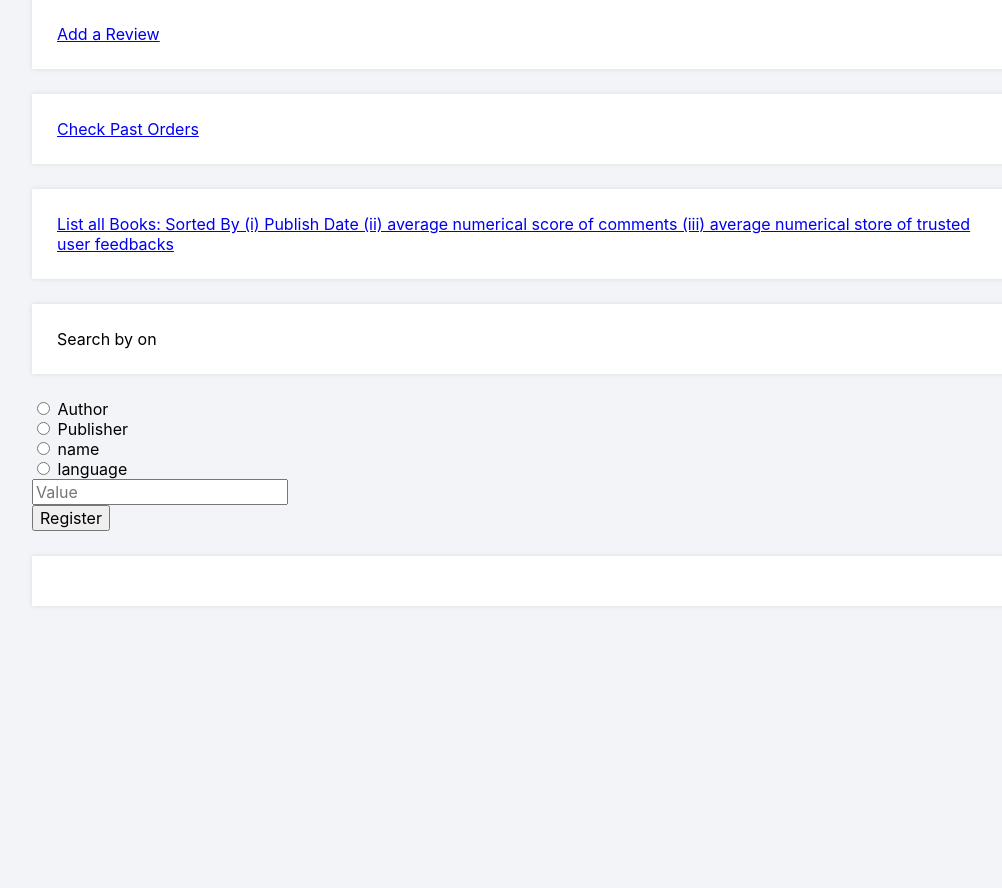
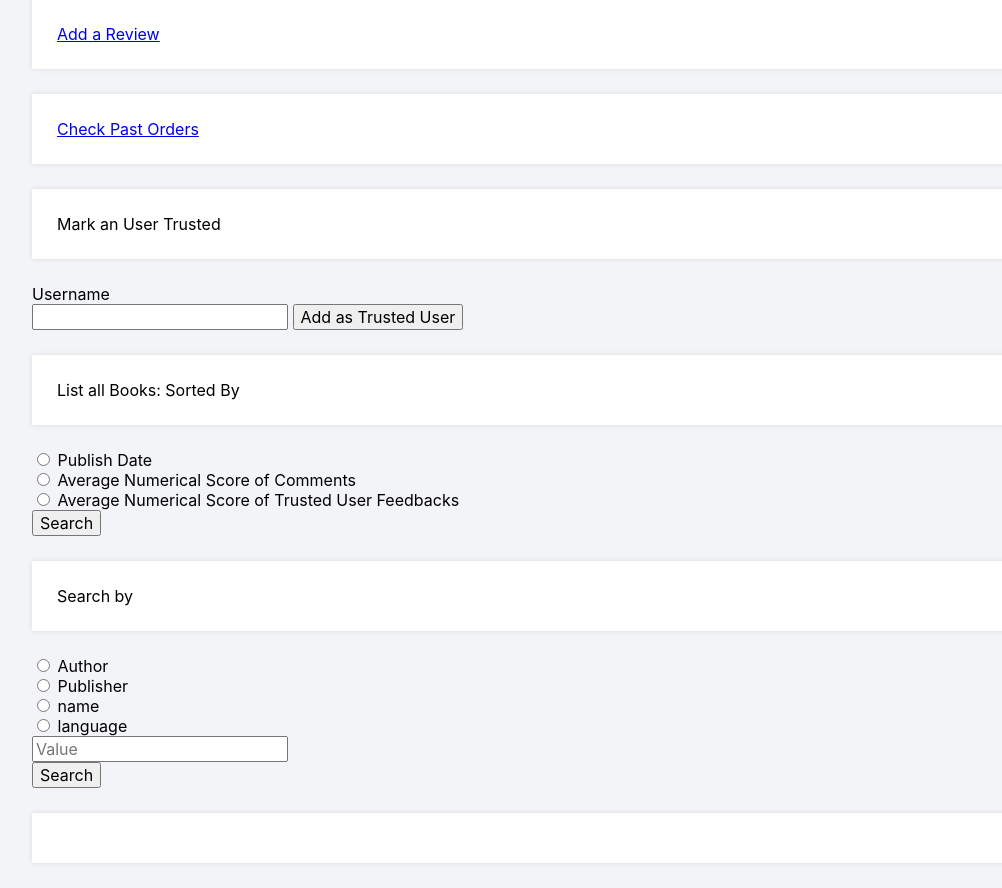
Before and after one commit to agarwalvibhor99/BookStore, a Flask app: template templates/home.html in a window 1280 px wide. Shown: the part 353-1241 px from the top of the page, without its empty margins (108-1110 px from the left). Before the commit the page ends 884 px from the top, so only its background shows below. Run offline with Flask 2, Linux system fonts and the light colour scheme; the template is opened without the code that fills it, so the values that code supplies are empty.

Commit message:
Added Trust Recording

```diff
--- a/-- SQLite.sql
+++ b/-- SQLite.sql
@@ -2,4 +2,4 @@
 SELECT bookData.*, AVG(score) FROM bookData, Review WHERE bookData.ISBN = Review.ISBN GROUP BY Review.ISBN;
 
 -- SQLite
-SELECT bookData.*, Author.name AS Author Name ,AVG(score) FROM bookData LEFT JOIN Author ON bookData.authorID = Author.authorID LEFT JOIN Review ON bookData.ISBN = Review.ISBN GROUP BY Review.ISBN
+SELECT bookData.*, Author.name,AVG(score) FROM bookData LEFT JOIN Author ON bookData.authorID = Author.authorID LEFT JOIN Review ON bookData.ISBN = Review.ISBN GROUP BY Review.ISBN
--- a/main.py
+++ b/main.py
@@ -99,7 +99,7 @@ def register():
                 'SELECT * FROM Customer WHERE username = ?', (username,))
             accountCustomer = cursor.fetchone()
             cursor.execute(
-                'SELECT * FROM Manger WHERE username = ?', (username,))
+                'SELECT * FROM Manager WHERE username = ?', (username,))
             accountManager = cursor.fetchone()
             # If account exists show error and validation checks
             if accountCustomer or accountManager:
@@ -111,7 +111,7 @@ def register():
             else:
                 # Account doesnt exists and the form data is valid, now insert new account into accounts table
                 cursor.execute(
-                    'INSERT INTO Customer(username, password, firstName, lastName, phone, address) VALUES (?, ?, ?, ?, ?, ?)', (username, password, firstName, lastName, phone, address))
+                    'INSERT INTO Customer(username, password, firstName, lastName, phone, address, trustCount) VALUES (?, ?, ?, ?, ?, ?, ?)', (username, password, firstName, lastName, phone, address, 0))
                 con.commit()
                 msg = 'You have successfully registered!'
 
@@ -285,16 +285,61 @@ def profile():
 # add for managers option there
 
 
+@app.route('/pythonlogin/addTrust', methods=['GET', 'POST'])
+def addTrust():
+    # print("request form", request.form['username'])
+    if 'loggedin' in session and session['type'] == 0:
+        msg = ''
+
+        # Check if "username", "password" and "email" POST requests exist (user submitted form)
+        if request.method == 'POST' and 'username' in request.form:
+
+            # Create variables for easy access
+            if request.form['username'] == session['username']:
+                msg = "Can't mark yourself trusted"
+                return render_template('home.html', msg=msg)
+            fromUsername = session['username']
+            toUsername = request.form['username']
+            with sql.connect("Book.db") as con:
+                cursor = con.cursor()
+                cursor.execute(
+                    "SELECT * FROM Customer WHERE username = ?", (toUsername,))
+                customer = cursor.fetchone()
+                if not customer:
+                    msg = "Invalid Username"
+                    return render_template('home.html', msg=msg)
+                cursor.execute(
+                    "SELECT * FROM Trust WHERE fromUsername = ? AND toUsername=?", (fromUsername, toUsername,))
+                record = cursor.fetchone()
+                if(record):
+                    msg = "You have already marked the User Trusted"
+                    return render_template('home.html', msg=msg)
+                cursor.execute(
+                    'UPDATE Customer SET trustCount = trustCount + 1 WHERE username = ?', (request.form['username'],))
+                msg = "Successfuly marked Trusted"
+                con.commit()
+
+        elif request.method == 'POST':
+            # Form is empty... (no POST data)
+            msg = 'Please fill out the form!'
+            # print(request.form)
+
+        return render_template('home.html', msg=msg)
+        # User is not loggedin redirect to login page
+    return redirect(url_for('login'))
+
+
 @app.route('/pythonlogin/displayAllBooks', methods=['GET', 'POST'])
 def displayAllBooks():
     if 'loggedin' in session and (session['type'] == 1 or session['type'] == 0):
         msg = ''
         # Check if "username", "password" and "email" POST requests exist (user submitted form)
         if request.method == 'GET':
+            criteria = request.args['criteria']
             with sql.connect("Book.db") as con:
                 cursor = con.cursor()
                 cursor.execute(
-                    'SELECT bookData.*, Author.name,AVG(score) FROM bookData LEFT JOIN Author ON bookData.authorID = Author.authorID LEFT JOIN Review ON bookData.ISBN = Review.ISBN GROUP BY Review.ISBN')
+                    'SELECT bookData.*, Author.name,AVG(score) FROM bookData LEFT JOIN Author ON bookData.authorID = Author.authorID LEFT JOIN Review ON bookData.ISBN = Review.ISBN GROUP BY Review.ISBN ORDER BY ?', (criteria,))
                 book = cursor.fetchall()
 
                 # If account exists show error and validation checks
--- a/templates/home.html
+++ b/templates/home.html
@@ -5,11 +5,30 @@
 {% block content %}
 <h2>Home Page</h2>
 <p>Welcome back, {{ username }}!</p>
-<p><a href="{{ url_for('createOrder') }}">Create a New Order</p>
-<p><a href="{{ url_for('addReview') }}">Add a Review</p>
-<p><a href="{{ url_for('viewOrder')}}">Check Past Orders</p>
-<p><a href="{{ url_for('displayAllBooks') }}">List all Books: Sorted By (i) Publish Date (ii) average numerical score of comments (iii) average numerical store of trusted user feedbacks</p></a>
-<p>Search by on
+<p><a href="{{ url_for('createOrder') }}">Create a New Order</a></p>
+<p><a href="{{ url_for('addReview') }}">Add a Review</a></p>
+<p><a href="{{ url_for('viewOrder')}}">Check Past Orders</a></p>
+<p>Mark an User Trusted</p>
+<form action="{{ url_for('addTrust') }}" method="post">
+    <label for="username">Username</label><br>
+    <input type="text" id="username" name="username">
+    <input type="submit" value="Add as Trusted User">
+</form>
+
+<!-- <p><a href="{{ url_for('displayAllBooks') }}"></a>List all Books: Sorted By (i) Publish Date (ii) average numerical score of comments (iii) average numerical store of trusted user feedbacks</p></a> -->
+<p>List all Books: Sorted By </p>
+    <form action="{{ url_for('displayAllBooks') }}" method="get">
+
+        <input type="radio" id="date" name="criteria" value="date">
+        <label for="type">Publish Date</label><br>
+        <input type="radio" id="score" name="criteria" value="AVG(score)">
+        <label for="type">Average Numerical Score of Comments</label><br>
+        <input type="radio" id="trust" name="criteria" value="trustCount">
+        <label for="type">Average Numerical Score of Trusted User Feedbacks</label><br>
+        <input type="submit" value="Search">
+    </form>
+
+<p>Search by</p>
     <form action="{{ url_for('displayBookQuery') }}" method="get">
 
         <input type="radio" id="author" name="type" value="author">
@@ -21,7 +40,7 @@
         <input type="radio" id="language" name="type" value="language">
         <label for="type">language</label><br>
         <input type="text" name="value" placeholder="Value" id="Value" required><br>
-        <input type="submit" value="Register">
+        <input type="submit" value="Search">
     </form>
     <div class="msg">{{ msg }}</div>
     {% endblock %}
--- a/templates/managerhome.html
+++ b/templates/managerhome.html
@@ -7,4 +7,5 @@
 <p>Welcome Manager, {{ username }}!</p>
 <p><a href="{{ url_for('newManager') }}">Add another Manager</p>
 <p><a href="{{ url_for('newBook') }}">Add New Book</p>
+<p><a href="{{ url_for('updateStock')}}">Update Stock</a></p>
 {% endblock %}
```
Also changed, not shown: database.py (+7 -0 lines), Book.db, templates/updateStock.html (added).
